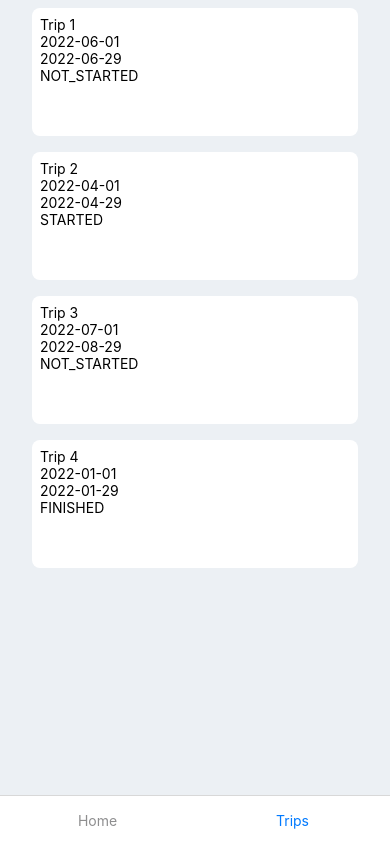
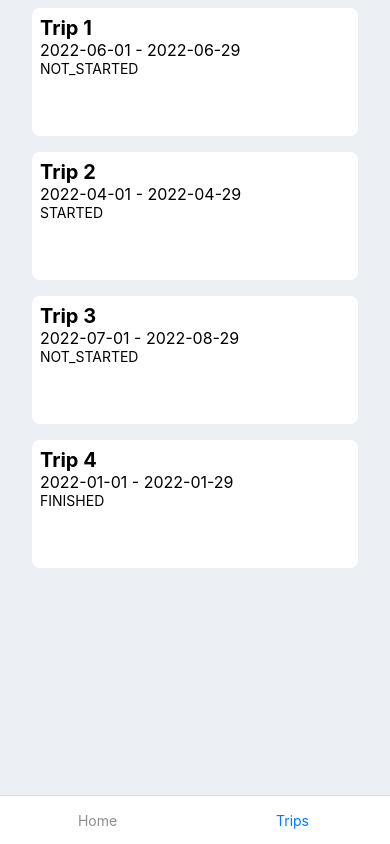
Before and after one commit to n-trance/freely, a React Native app: screen /trips in a window 390 px wide. Built offline with nearby package versions, Linux system fonts and the light colour scheme.

Commit message:
feat: add bold font

```diff
--- a/src/features/trips/components/trip-card.tsx
+++ b/src/features/trips/components/trip-card.tsx
@@ -21,10 +21,11 @@ export const TripCard = ({
         { opacity: pressed ? 0.5 : 1 },
         styles.container,
       ]}>
-      <Text>{name}</Text>
-      <Text>{startDate}</Text>
-      <Text>{endDate}</Text>
-      <Text>{status}</Text>
+      <Text style={styles.nameText}>{name}</Text>
+      <Text style={styles.dateText}>
+        {startDate} - {endDate}
+      </Text>
+      <Text style={styles.statusText}>{status}</Text>
     </Pressable>
   );
 };
@@ -47,4 +48,10 @@ const styles = StyleSheet.create({
   dateText: {
     fontSize: 16,
   },
+  stylesText: {
+    fontSize: 12,
+    fontWeight: 'bold',
+    // required for iOS - need the font
+    // fontFamily: 'SFProDisplay-Bold'
+  },
 });
```
Also changed, not shown: src/assets/fonts/SFProDisplay-Bold.ttf (added), 5 other files (tests, documents, lock files or other folders).
